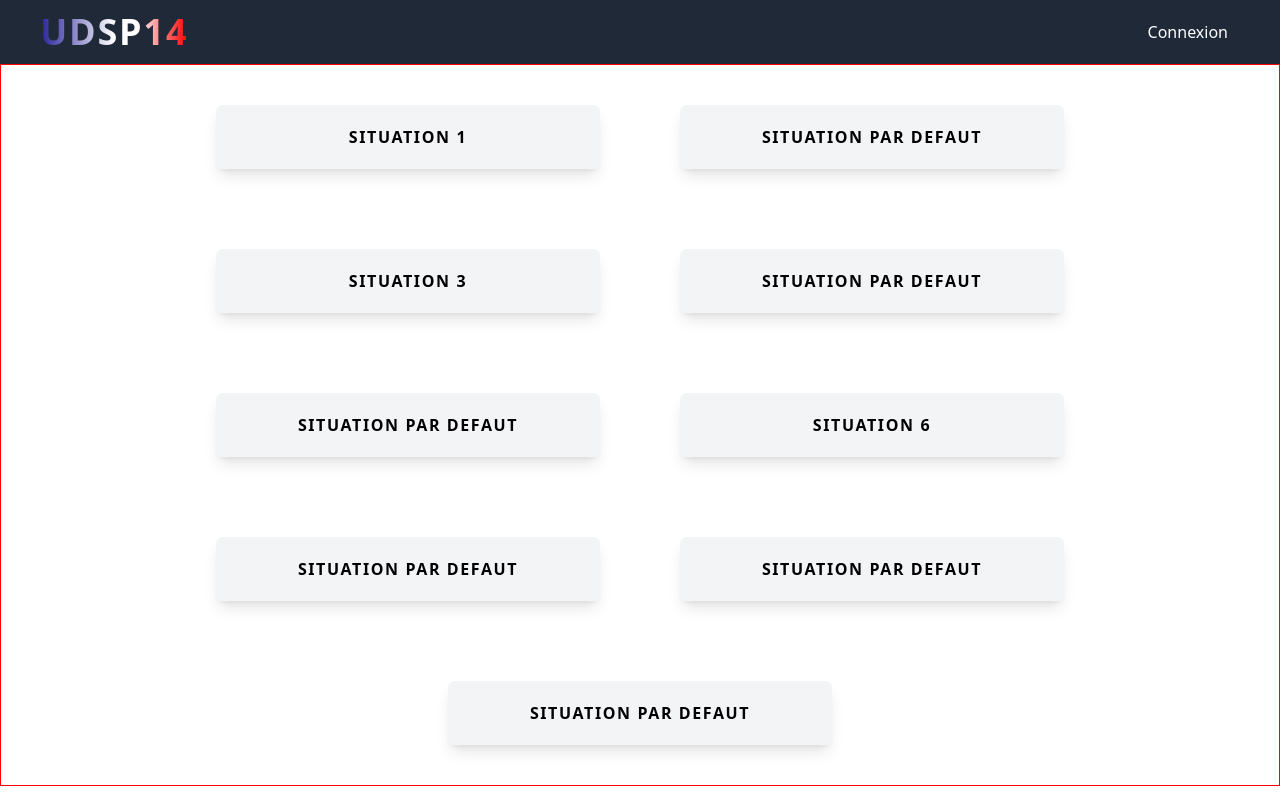
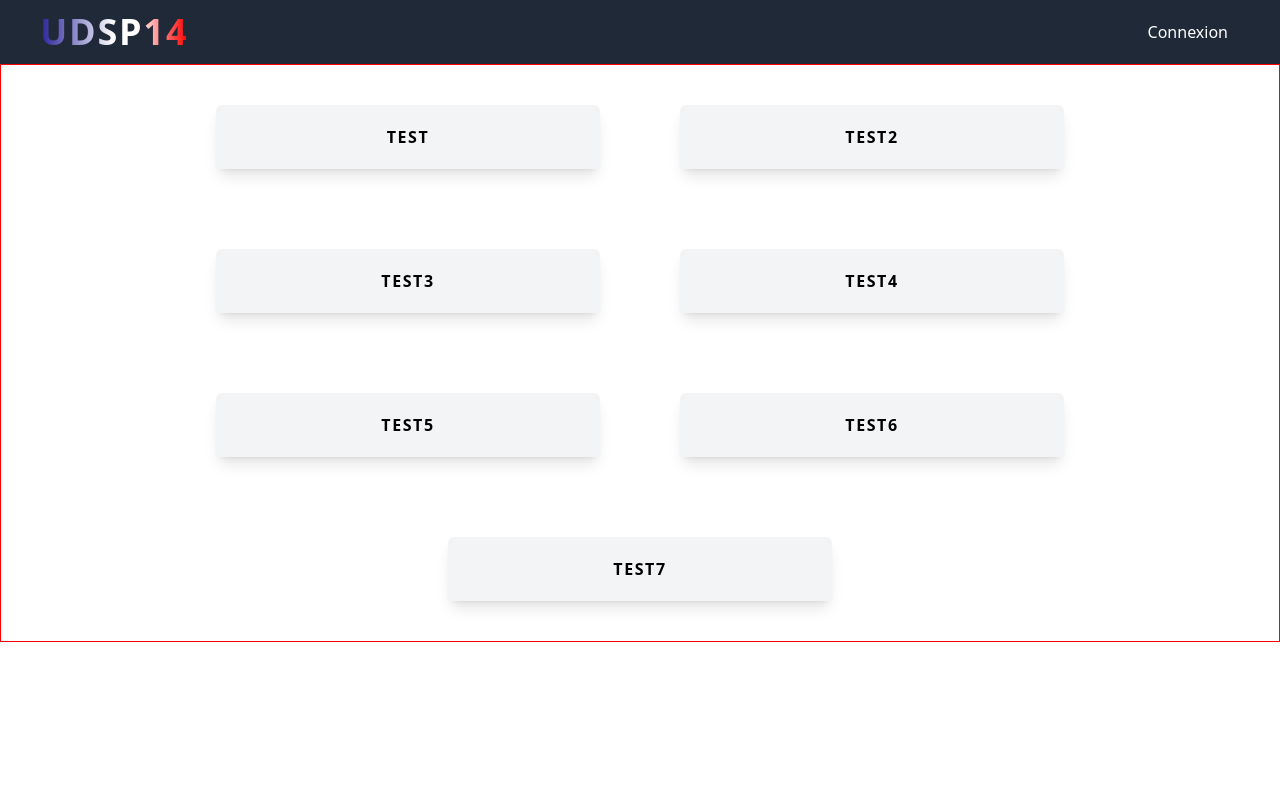
Before and after one commit to jonathan-fv/udsp14-react-front, a React (Create React App) app: page / in a window 1280 px wide. Built offline with nearby package versions, Linux system fonts and the light colour scheme.

Commit message:
add map json file

```diff
--- a/src/Routes.tsx
+++ b/src/Routes.tsx
@@ -8,12 +8,11 @@ import CreateSituationPage from "./pages/CreateSituationPage";
 const MainRoute = () => {
     return (
       <Routes>
-          <Route path='/login' element={<LoginPage/>}/>
           <Route path='/situation' element={<SituationPage />}/>
           <Route path='/audio' element={<AudioPage />}/>
           <Route path="/" element={<Home/>} />
-        <Route path='/login' element={<LoginPage />}/>
-        <Route path='/test' element={<CreateSituationPage />}/>
+          <Route path='/login' element={<LoginPage />}/>
+          <Route path='/test' element={<CreateSituationPage />}/>
       </Routes>
     );
 }
--- a/src/components/situation/Situation.tsx
+++ b/src/components/situation/Situation.tsx
@@ -2,14 +2,17 @@ import { Link } from "react-router-dom";
 import "./Situation.css";
 
 type Props = {
-  situation: string;
+    buttonId: number;
+    buttonLink: string;
+    situation:  string;
 };
 
 const Situation = (props: Props) => {
-  const { situation } = props;
+    const { buttonLink, buttonId, situation } = props;
+
     return (
         <Link
-      to="/situation"
+            to={buttonLink + buttonId}
             className="bg-gray-100 shadow-lg shadow-black-500/50 rounded-md tracking-widest uppercase font-bold w-96 p-5 m-10 text-center link-situation hover:bg-gray-300"
             >
             {situation}
@@ -18,6 +21,8 @@ const Situation = (props: Props) => {
 };
 
 Situation.defaultProps = {
+    buttonId: 1,
+    buttonLink: "/situation/",
     situation: "Situation par defaut",
 } as Props;
 
--- /dev/null
+++ b/src/data/data.json
@@ -0,0 +1,65 @@
+[
+    {
+        "id": 1,
+        "title" : "test",
+        "description": "test",
+        "image_path": "test",
+        "row": {
+            "test": "test"
+        }
+    },
+    {
+        "id": 2,
+        "title" : "test2",
+        "description": "test",
+        "image_path": "test",
+        "row": {
+            "test": "test"
+        }
+    },
+    {
+        "id": 3,
+        "title" : "test3",
+        "description": "test",
+        "image_path": "test",
+        "row": {
+            "test": "test"
+        }
+    },
+    {
+        "id": 4,
+        "title" : "test4",
+        "description": "test",
+        "image_path": "test",
+        "row": {
+            "test": "test"
+        }
+    },
+    {
+        "id": 5,
+        "title" : "test5",
+        "description": "test",
+        "image_path": "test",
+        "row": {
+            "test": "test"
+        }
+    },
+    {
+        "id": 6,
+        "title" : "test6",
+        "description": "test",
+        "image_path": "test",
+        "row": {
+            "test": "test"
+        }
+    },
+    {
+        "id": 7,
+        "title" : "test7",
+        "description": "test2",
+        "image_path": "test2",
+        "row": {
+            "test2": "test2"
+        }
+    }
+]
--- a/src/pages/Home.tsx
+++ b/src/pages/Home.tsx
@@ -1,21 +1,17 @@
 import Situation from "../components/situation/Situation"
 import "../App.css"
 
+import data from '../data/data.json';
+
 const Home = () => {
+    const listItems = data.map(item =>
+        <Situation buttonId={item.id} situation={item.title} />
+    );
     return (
         <div className="containt flex justify-center">
             <div className="flex flex-wrap justify-center ">
-                <Situation situation={"Situation 1"} />
-                <Situation />
-                <Situation situation={"Situation 3"}/>
-                <Situation />
-                <Situation />
-                <Situation situation={"Situation 6"}/>
-                <Situation />
-                <Situation />
-                <Situation />
+                {listItems}
             </div>
-
         </div>
     )
 }
```
Also changed, not shown: src/data/situation.json (added, +49 -0 lines). Lines whose indentation alone changed are shown as unchanged.
